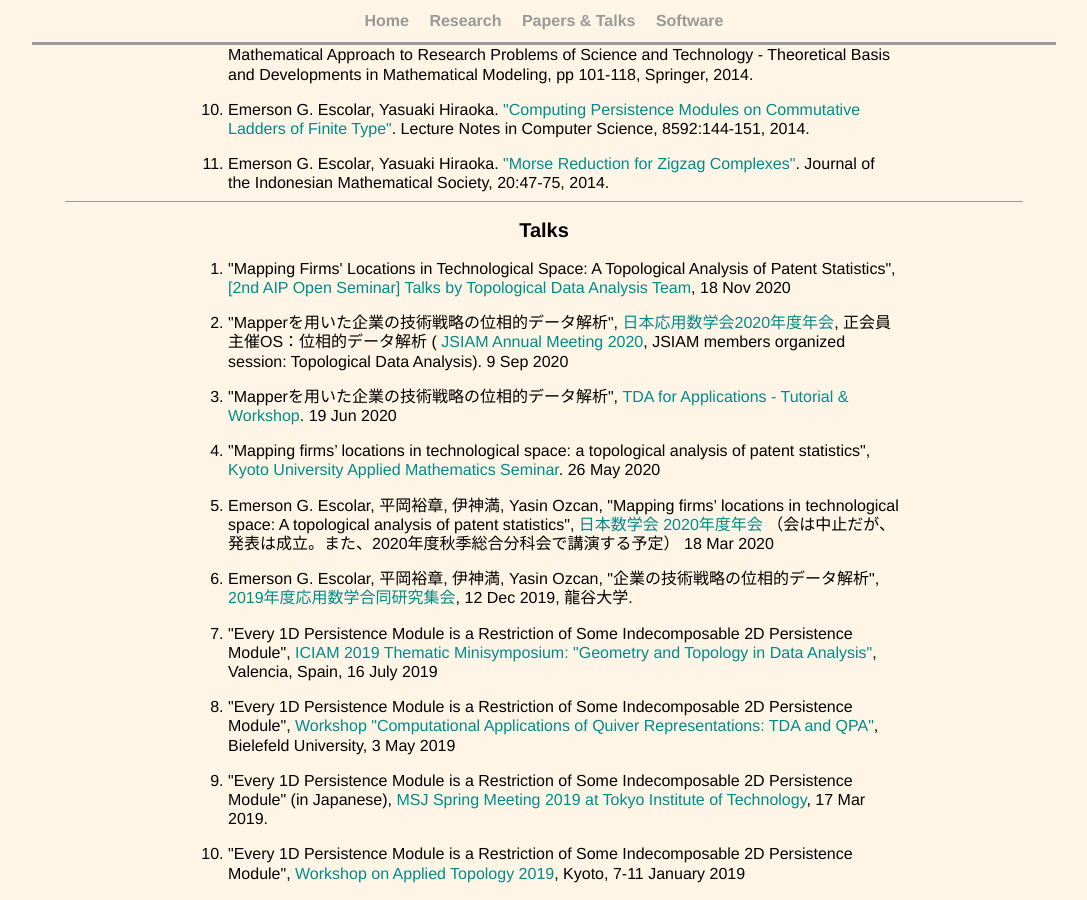
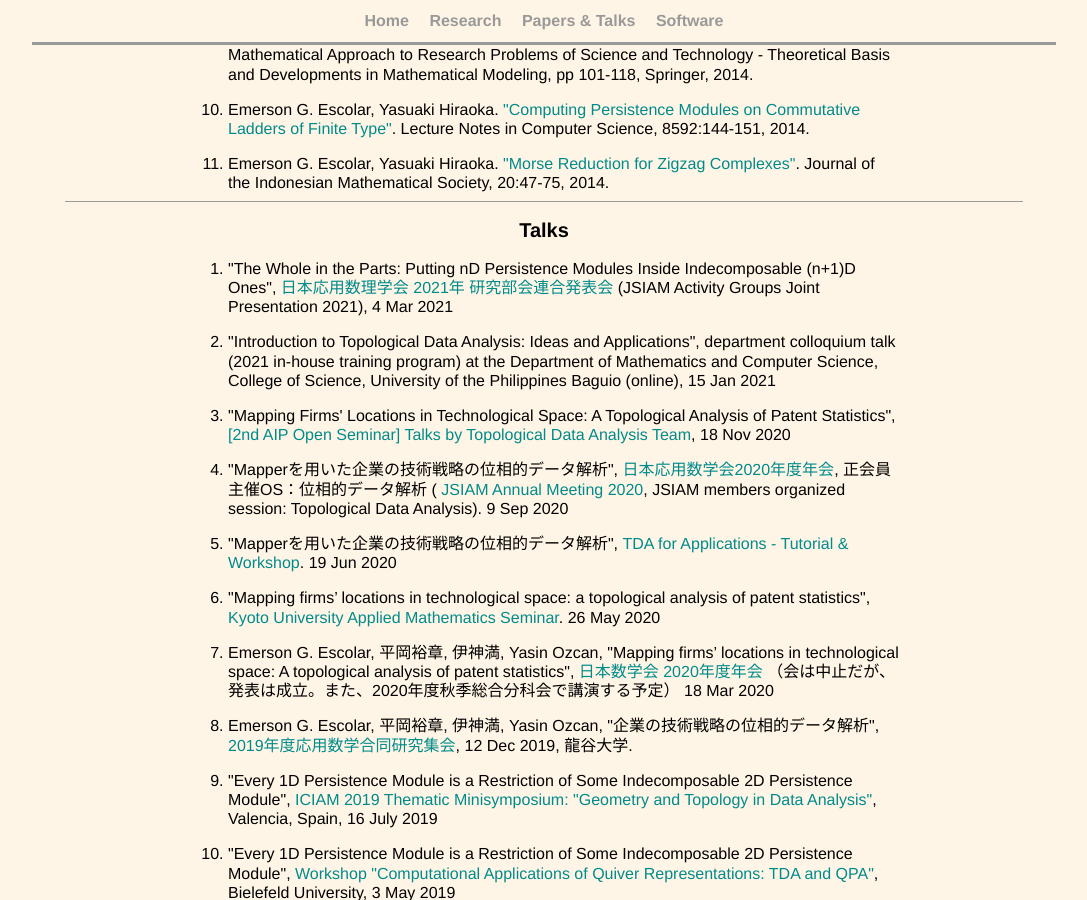
Before and after one commit to emerson-escolar/emerson-escolar.github.io, a Jekyll site: the page built from research_lists.html, in a window 1280 px wide and 900 px high, scrolled down 1323 px. Shown: the whole window, without its empty margins (96-1183 px from the left). Built offline with Jekyll 4.4.1, drawn with Linux system fonts in a browser that asks for light colours.

Commit message:
add recent talks

```diff
--- a/research_lists.html
+++ b/research_lists.html
@@ -207,6 +207,21 @@ title: Emer's Papers & Talks
 <section>
 	<h2> Talks </h2>
 	<ol class="wordbox paperlist">
+    <li>
+      "The Whole in the Parts: Putting nD Persistence Modules Inside Indecomposable (n+1)D Ones",
+      <a target="_blank" href="http://union2021.jsiam.org/">
+        日本応用数理学会 2021年 研究部会連合発表会</a>
+      (JSIAM Activity Groups Joint Presentation 2021),
+      4 Mar 2021
+    </li>
+
+    <li>
+      "Introduction to Topological Data Analysis: Ideas and Applications",
+      department colloquium talk (2021 in-house training program) at the
+      Department of Mathematics and Computer Science, College of Science, University of the Philippines Baguio (online),
+      15 Jan 2021
+    </li>
+
     <li>
       "Mapping Firms' Locations in Technological Space: A Topological Analysis of Patent Statistics",
       <a target="_blank" href="https://aip.riken.jp/video/aip-open-seminar-2/?lang=en">
```
